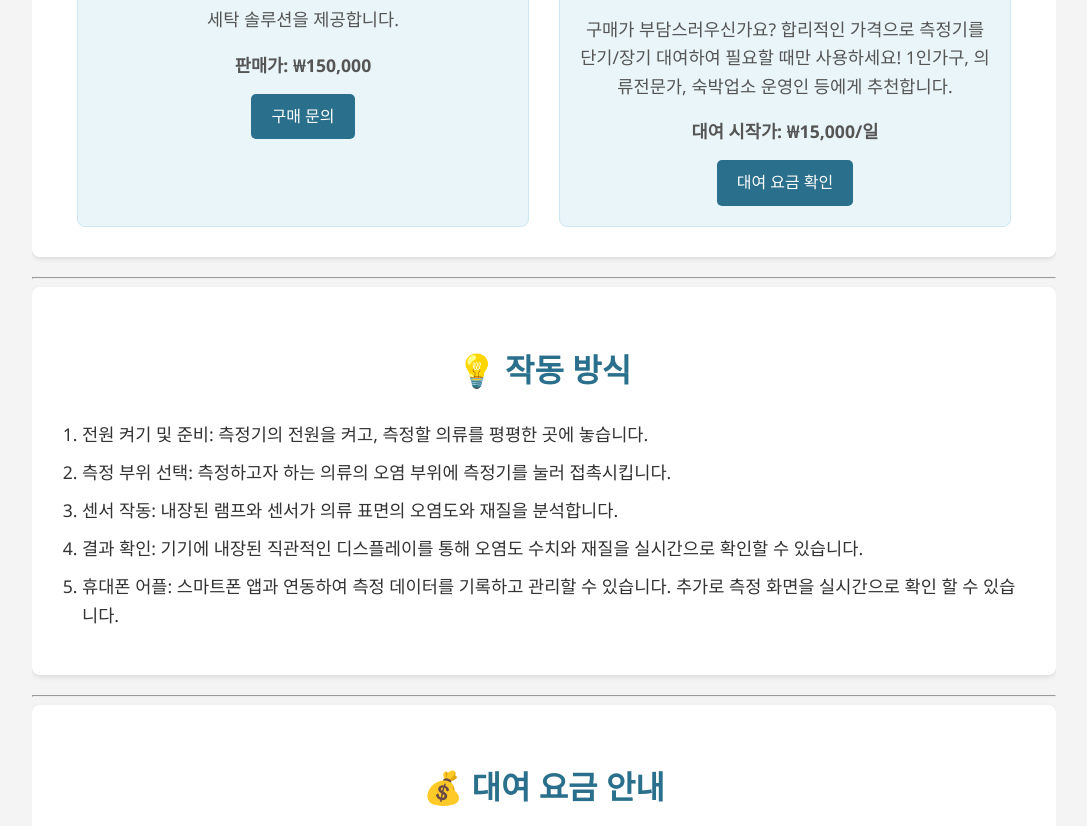
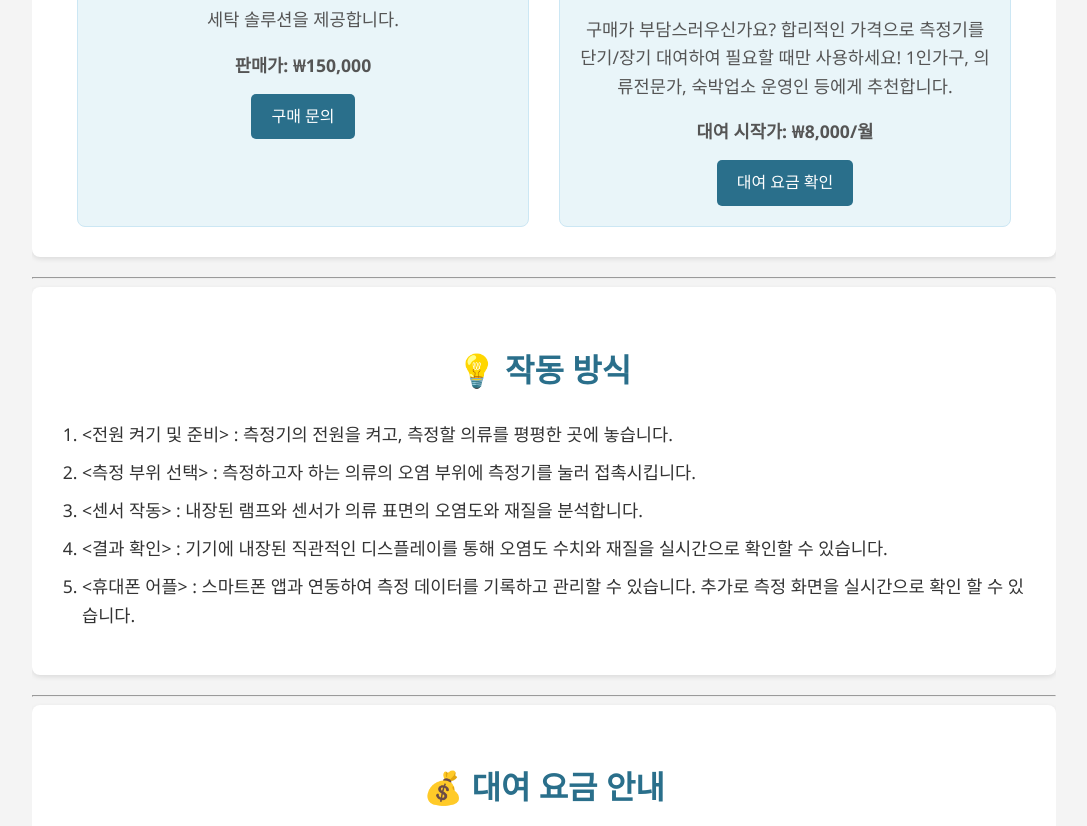
Before and after one commit to mihyho/purechecker, a plain HTML site: page index.html in a window 1280 px wide. Shown: the part 730-1556 px from the top of the page, without its empty margins (96-1183 px from the left). Drawn offline with Linux system fonts and the light colour scheme.

Commit message:
Add files via upload

```diff
--- a/index.html
+++ b/index.html
@@ -214,7 +214,7 @@
                     <img src="./service.png" alt="대여 서비스">
                     <h3>오염도 측정기 대여 서비스</h3>
                     <p>구매가 부담스러우신가요? 합리적인 가격으로 측정기를 단기/장기 대여하여 필요할 때만 사용하세요! 1인가구, 의류전문가, 숙박업소 운영인 등에게 추천합니다.</p>
-                    <p class="price">대여 시작가: ₩15,000/일</p>
+                    <p class="price">대여 시작가: ₩8,000/월</p>
                     <a href="#pricing" class="button">대여 요금 확인</a>
                 </div>
             </div>
@@ -225,11 +225,11 @@
         <section id="how-it-works" class="section how-it-works">
             <h2>💡 작동 방식</h2>
             <ol>
-                <li>전원 켜기 및 준비: 측정기의 전원을 켜고, 측정할 의류를 평평한 곳에 놓습니다.</li>
-                <li>측정 부위 선택: 측정하고자 하는 의류의 오염 부위에 측정기를 눌러 접촉시킵니다.</li>
-                <li>센서 작동: 내장된 램프와 센서가 의류 표면의 오염도와 재질을 분석합니다.</li>
-                <li>결과 확인: 기기에 내장된 직관적인 디스플레이를 통해 오염도 수치와 재질을 실시간으로 확인할 수 있습니다.</li>
-                <li>휴대폰 어플: 스마트폰 앱과 연동하여 측정 데이터를 기록하고 관리할 수 있습니다. 추가로 측정 화면을 실시간으로 확인 할 수 있습니다.</li>
+                <li><전원 켜기 및 준비> : 측정기의 전원을 켜고, 측정할 의류를 평평한 곳에 놓습니다.</li>
+                <li><측정 부위 선택> : 측정하고자 하는 의류의 오염 부위에 측정기를 눌러 접촉시킵니다.</li>
+                <li><센서 작동> : 내장된 램프와 센서가 의류 표면의 오염도와 재질을 분석합니다.</li>
+                <li><결과 확인> : 기기에 내장된 직관적인 디스플레이를 통해 오염도 수치와 재질을 실시간으로 확인할 수 있습니다.</li>
+                <li><휴대폰 어플> : 스마트폰 앱과 연동하여 측정 데이터를 기록하고 관리할 수 있습니다. 추가로 측정 화면을 실시간으로 확인 할 수 있습니다.</li>
             </ol>
         </section>
 
```
